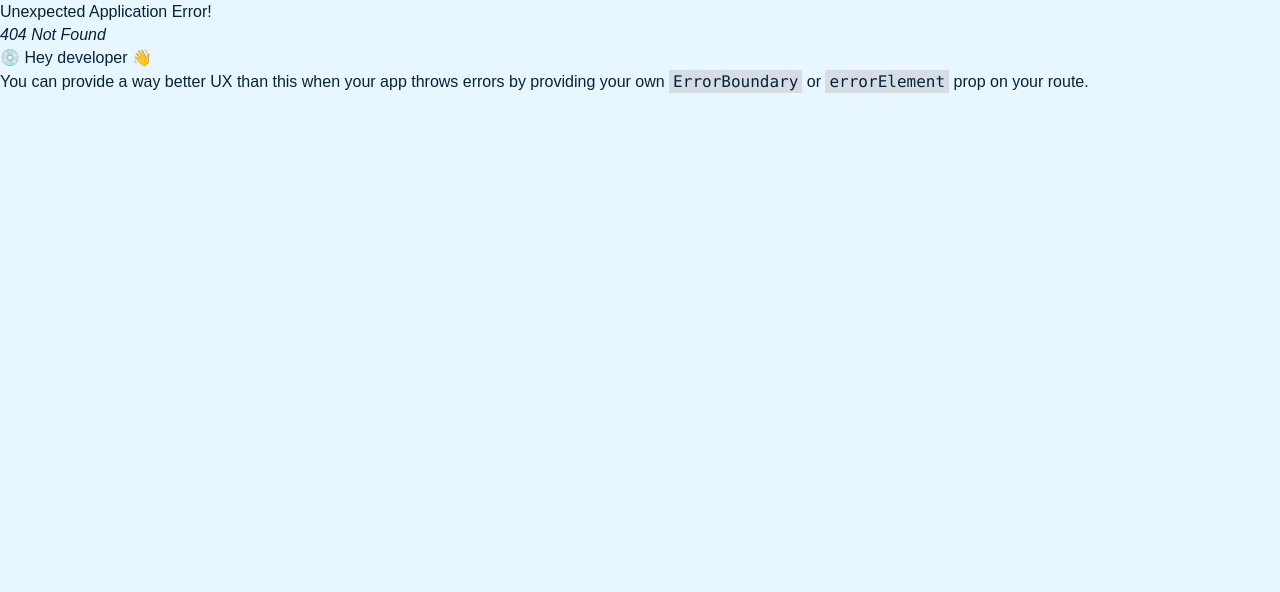
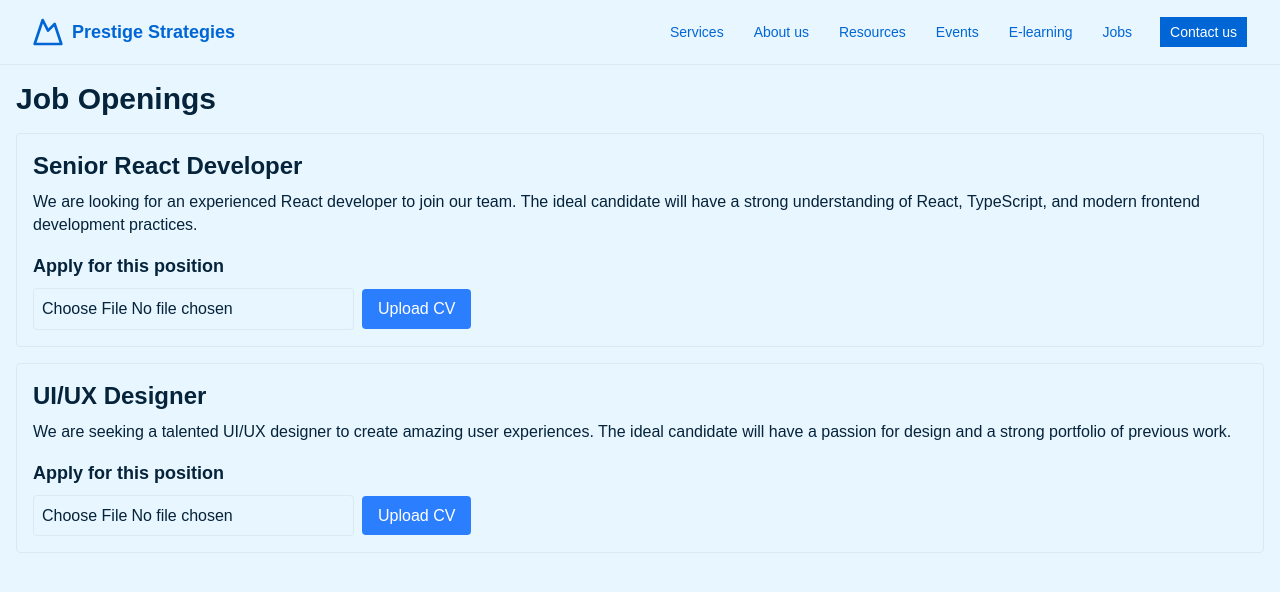
Before and after one commit to Tron-Only/prestige-strategies-revamp, a React (Vite) app: page /jobs in a window 1280 px wide. Before the commit this address had no page. Shown: the top 592 px of the page. Built offline with nearby package versions, Linux system fonts and the light colour scheme.

Commit message:
Add Jobs page with CV upload and PHP handler

```diff
--- a/src/components/navbar.tsx
+++ b/src/components/navbar.tsx
@@ -16,6 +16,7 @@ const navLinks = [
   { to: "/resources", label: "Resources" },
   { to: "/events", label: "Events" },
   { to: "/e-learning", label: "E-learning" },
+  { to: "/jobs", label: "Jobs" },
 ];
 
 export function Navbar() {
@@ -53,6 +54,11 @@ export function Navbar() {
             <NavigationMenuItem>
               <Button asChild variant="ghost" className="text-sm font-medium">
                 <Link to="/e-learning">E-learning</Link>
+              </Button>
+            </NavigationMenuItem>
+            <NavigationMenuItem>
+              <Button asChild variant="ghost" className="text-sm font-medium">
+                <Link to="/jobs">Jobs</Link>
               </Button>
             </NavigationMenuItem>
           </NavigationMenuList>
--- a/src/main.tsx
+++ b/src/main.tsx
@@ -13,6 +13,7 @@ import { ElearningPage } from "./pages/Elearning.tsx";
 import { UploadCvPage } from "./pages/UploadCv.tsx";
 import { TestimonialsPage } from "./pages/Testimonials.tsx";
 import { ContactPage } from "./pages/Contact.tsx";
+import Jobs from "./pages/Jobs.tsx";
 
 const router = createBrowserRouter([
   {
@@ -34,6 +35,10 @@ const router = createBrowserRouter([
       {
         path: "resources",
         element: <ResourcesPage />,
+      },
+      {
+        path: "jobs",
+        element: <Jobs />,
       },
       {
         path: "events",
--- a/src/pages/Jobs.tsx
+++ b/src/pages/Jobs.tsx
@@ -0,0 +1,97 @@
+import React, { useState, useEffect } from "react";
+
+interface Job {
+  id: number;
+  title: string;
+  description: string;
+  companyemail: string;
+}
+
+const Jobs: React.FC = () => {
+  const [jobs, setJobs] = useState<Job[]>([]);
+  const [selectedFile, setSelectedFile] = useState<File | null>(null);
+  const [message, setMessage] = useState<string>("");
+
+  useEffect(() => {
+    fetch("/jobs.json")
+      .then((response) => response.json())
+      .then((data) => setJobs(data));
+  }, []);
+
+  const handleFileChange = (e: React.ChangeEvent<HTMLInputElement>) => {
+    if (e.target.files) {
+      setSelectedFile(e.target.files[0]);
+    }
+  };
+
+  const handleSubmit = async (job: Job) => {
+    if (!selectedFile) {
+      setMessage("Please select a file to upload.");
+      return;
+    }
+
+    const lastUpload = localStorage.getItem(`lastUpload_${job.id}`);
+    if (lastUpload && Date.now() - parseInt(lastUpload) < 3600000) {
+      setMessage("You have already applied for this job in the last hour.");
+      return;
+    }
+
+    const formData = new FormData();
+    formData.append("cv", selectedFile);
+    formData.append("jobTitle", job.title);
+    formData.append("companyemail", job.companyemail);
+
+    try {
+      const response = await fetch("/jobs.php", {
+        method: "POST",
+        body: formData,
+      });
+
+      const result = await response.text();
+      setMessage(result);
+
+      if (response.ok) {
+        localStorage.setItem(`lastUpload_${job.id}`, Date.now().toString());
+      }
+    } catch (error) {
+      console.error("Error uploading file:", error);
+      setMessage(
+        "There was an error uploading your CV. Please try again later.",
+      );
+    }
+  };
+
+  return (
+    <div className="container mx-auto p-4">
+      <h1 className="text-3xl font-bold mb-4">Job Openings</h1>
+      {message && <p className="mb-4">{message}</p>}
+      <div className="space-y-4">
+        {jobs.map((job) => (
+          <div key={job.id} className="p-4 border rounded-lg">
+            <h2 className="text-2xl font-bold">{job.title}</h2>
+            <p className="mt-2">{job.description}</p>
+            <div className="mt-4">
+              <h3 className="text-lg font-semibold">Apply for this position</h3>
+              <div className="flex items-center space-x-2 mt-2">
+                <input
+                  type="file"
+                  onChange={handleFileChange}
+                  accept=".pdf,.doc,.docx"
+                  className="p-2 border rounded"
+                />
+                <button
+                  onClick={() => handleSubmit(job)}
+                  className="bg-blue-500 text-white px-4 py-2 rounded hover:bg-blue-600"
+                >
+                  Upload CV
+                </button>
+              </div>
+            </div>
+          </div>
+        ))}
+      </div>
+    </div>
+  );
+};
+
+export default Jobs;
```
Also changed, not shown: 1 other file (tests, documents, lock files or other folders).
